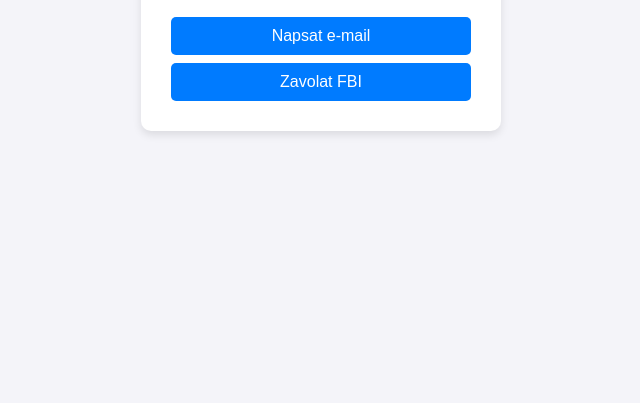
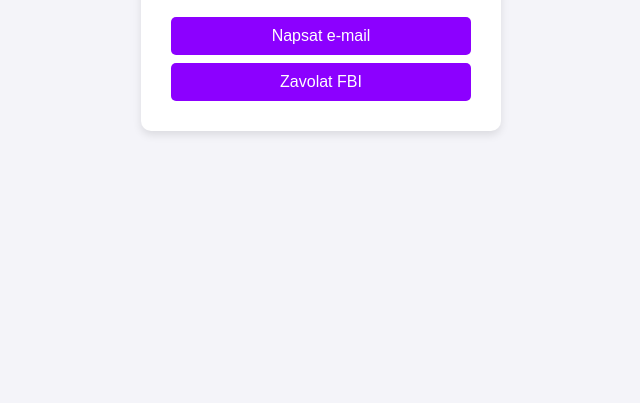
Before and after one commit to nexpid/zadaniteams, a plain HTML site: page index.html in a window 1280 px wide. Shown: the part 397-800 px from the top of the page, without its empty margins (319-959 px from the left). Drawn offline with Linux system fonts and the light colour scheme.

Commit message:
barvy a readme

```diff
--- a/index.html
+++ b/index.html
@@ -40,7 +40,7 @@
 
         .kontakt {
             text-decoration: none;
-            background-color: #007BFF;
+            background-color: #8c00ff;
             color: white;
             padding: 10px 20px;
             border-radius: 5px;
@@ -50,7 +50,7 @@
         }
 
         .kontakt:hover {
-            background-color: #0056b3;
+            background-color: #5e00ac;
         }
 
         .tlacitka {
```
Also changed, not shown: 1 other file.
